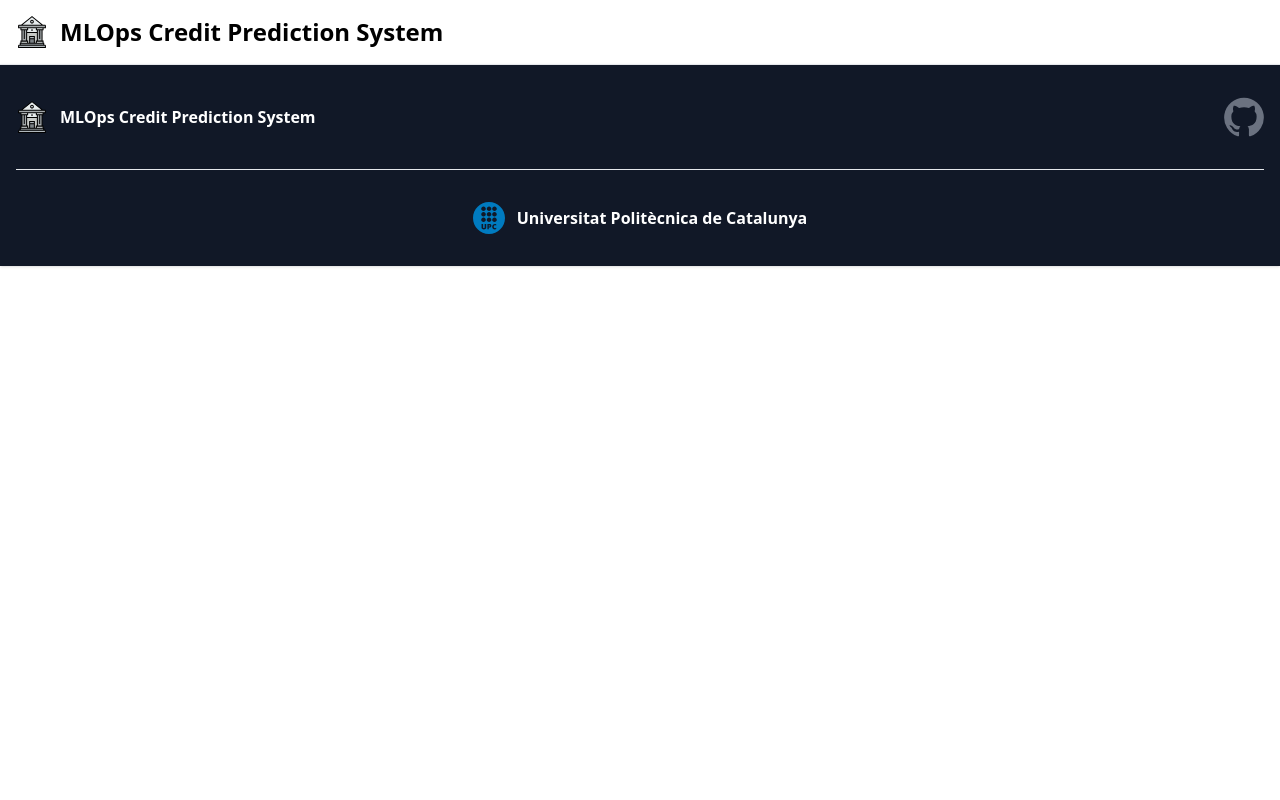
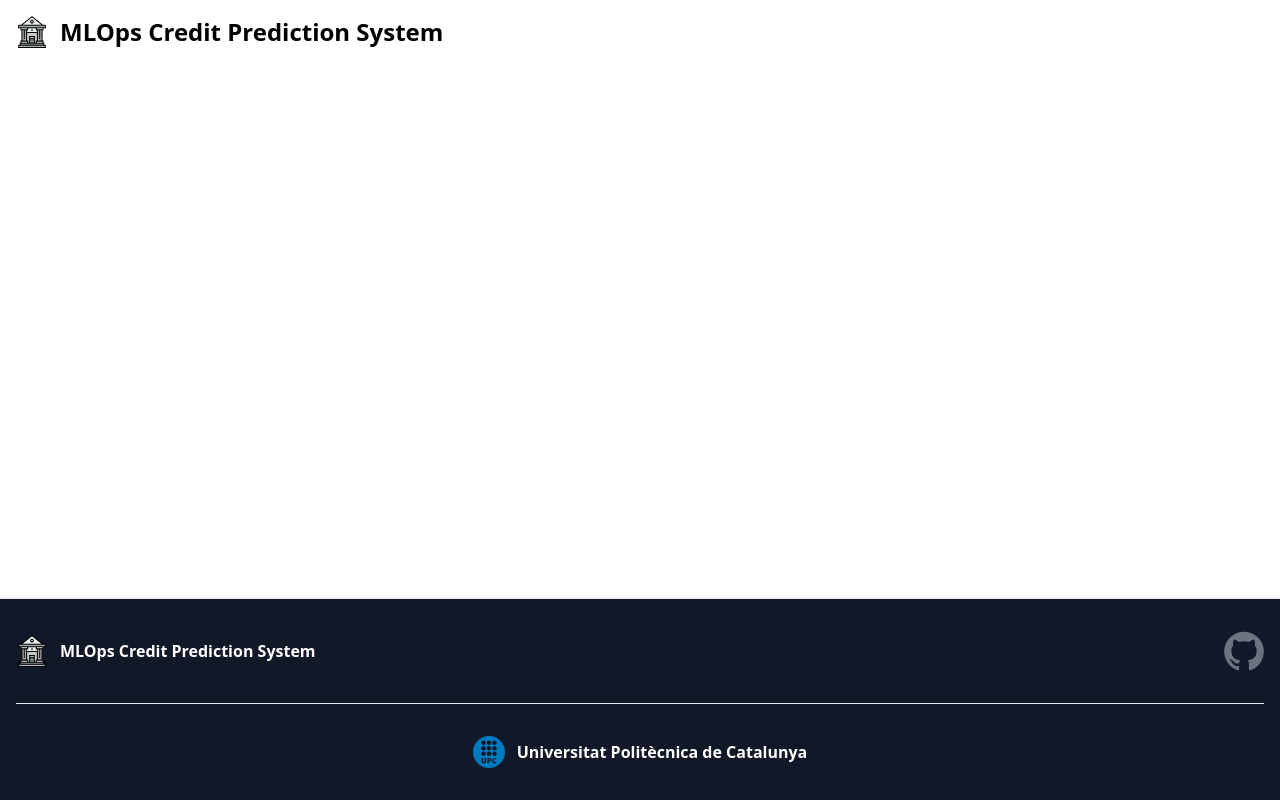
Before and after one commit to marc-cesar/tfg-mlops-web, an Angular app: page / in a window 1280 px wide. Built offline with nearby package versions, Linux system fonts and the light colour scheme.

Commit message:
Footer position fixed

```diff
--- a/src/app/footer-web/footer-web.component.html
+++ b/src/app/footer-web/footer-web.component.html
@@ -1,4 +1,4 @@
-<footer class="bg-gray-900 shadow text-white bottom-0 left-0 z-20 w-full p-0 border-t ">
+<footer class="bg-gray-900 shadow text-white bottom-0 left-0 z-20 w-full p-0 border-t fixed">
     <div class="w-full max-w-screen-xl mx-auto p-4 md:py-8">
         <div class="sm:flex  sm:items-center sm:justify-between">
             <a href="/" class="flex items-center space-x-3 rtl:space-x-reverse">
```
